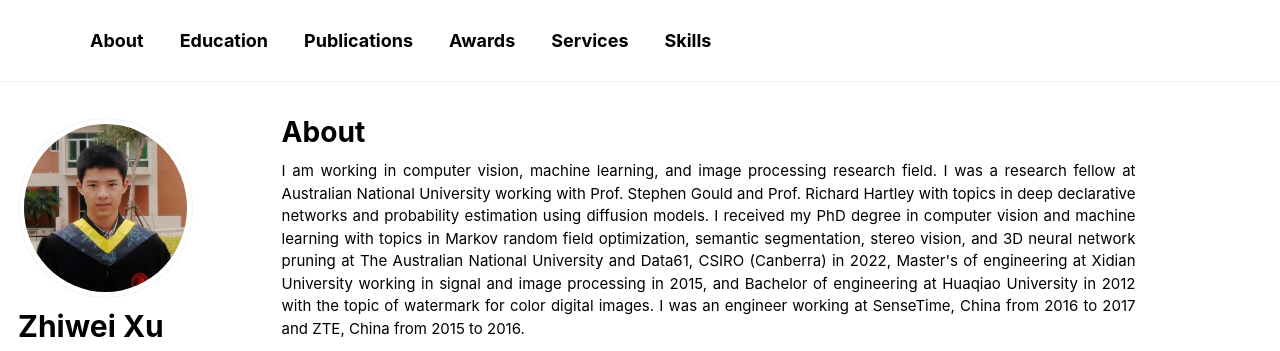
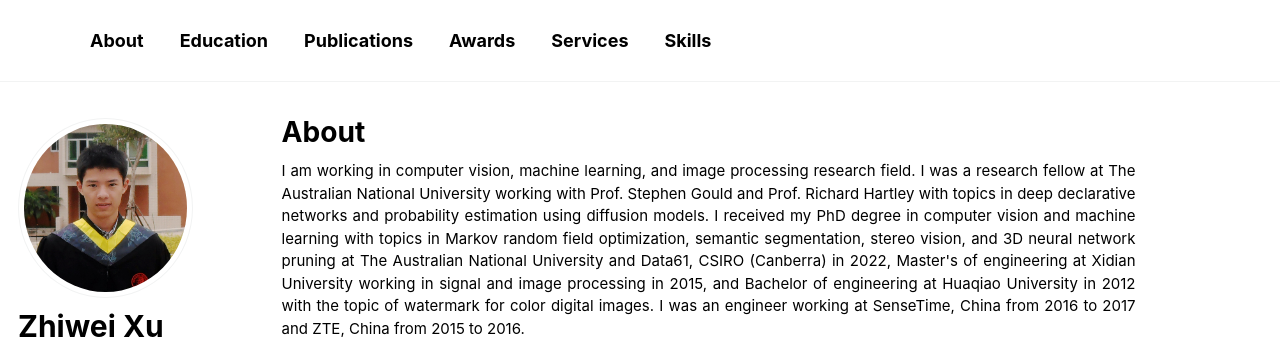
Before and after one commit to zwxu064/zwxu064.github.io, a Jekyll site: the page built from _pages/about.html, in a window 1280 px wide and 900 px high. Shown: the top 351 px of the window. Built offline with Jekyll 4.4.1, drawn with Linux system fonts in a browser that asks for light colours.

Commit message:
Update about.html

```diff
--- a/_pages/about.html
+++ b/_pages/about.html
@@ -9,7 +9,7 @@
 ---
 
 <p> I am working in computer vision, machine learning, and image processing research field.
-  I was a research fellow at Australian National University working with <a style="color: inherit;" href="https://users.cecs.anu.edu.au/~sgould/" target="_blank">Prof. Stephen Gould</a>
+  I was a research fellow at The Australian National University working with <a style="color: inherit;" href="https://users.cecs.anu.edu.au/~sgould/" target="_blank">Prof. Stephen Gould</a>
   and <a style="color: inherit;" href="http://users.cecs.anu.edu.au/~hartley/" target="_blank">Prof. Richard Hartley</a> with topics in
   <a style="color: inherit;" href="https://github.com/anucvml/ddn" target="_blank">deep declarative networks</a>
   and probability estimation using diffusion models.
```
